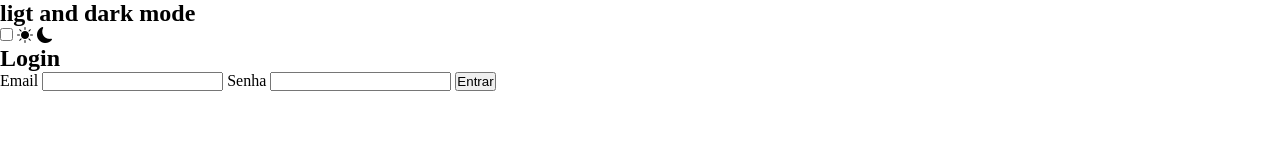
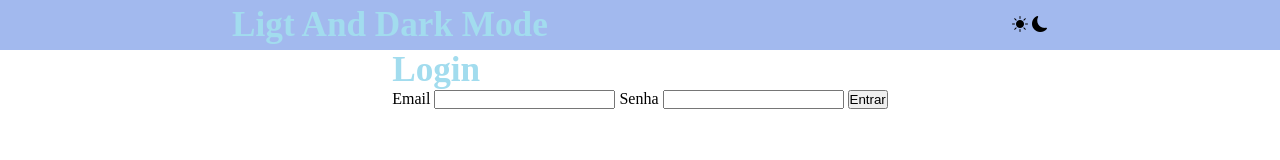
Before and after one commit to KevinPresley13/Formulario-dark-mode, a plain HTML site: page index.html in a window 1280 px wide. Drawn offline with nearby package versions, Linux system fonts and the light colour scheme.

Commit message:
css do bodyer

```diff
--- a/css/style.css
+++ b/css/style.css
@@ -5,14 +5,36 @@
 }
 /**VARIAVEIS**/
 :root{
-    --color-backgraund:#a2b9ee;
-    --color-backgraund-form: #9a9cea;
-    --color-font-h2: #a2dcee;
-    --color-font-form: #adeee2;
+    --color-background:#a2b9ee;
+    --color-background-form: #9a9cea;
+    --color-font-form: #a2dcee;
+    --color-font-h2: #adeee2;
 }
 .dark{
-    --color-backgraund:#355c7d;
-    --color-backgraund-form: #725a7a;
+    --color-background:#355c7d;
+    --color-background-form: #725a7a;
     --color-font-h2: #ff7582;
     --color-font-form: #c56c86;
 }
+body{
+    display: flex;
+    flex-direction: column;
+    align-items: center;
+    justify-content: center;
+}
+header{
+    display: flex;
+    align-items: center;
+    justify-content: space-around;
+    width: 100%;
+    height: 50px;
+    background-color: var(--color-background);
+}
+header input{
+    display: none;
+}
+h2{
+    font-size: 2.2rem;
+    color: var(--color-font-form);
+    text-transform: capitalize;
+}
```
